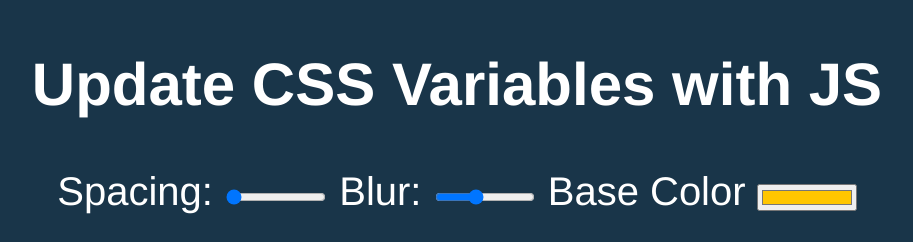
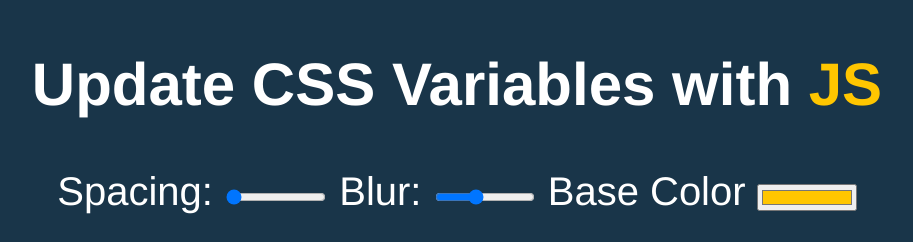
Before and after one commit to Lucamorellato/JS30, a plain HTML site: page 03 - CSS Variables/index-START.html in a window 1280 px wide. Shown: the top 242 px of the page, without its empty margins (183-1096 px from the left). Drawn offline with Linux system fonts and the light colour scheme.

Commit message:
fixed it

```diff
--- a/03 - CSS Variables/index-START.html
+++ b/03 - CSS Variables/index-START.html
@@ -37,6 +37,10 @@
       color: var(--base);
     }
 
+    .hl {
+      color: var(--base);
+    }
+
     /*
       misc styles, nothing to do with CSS variables
     */
```
